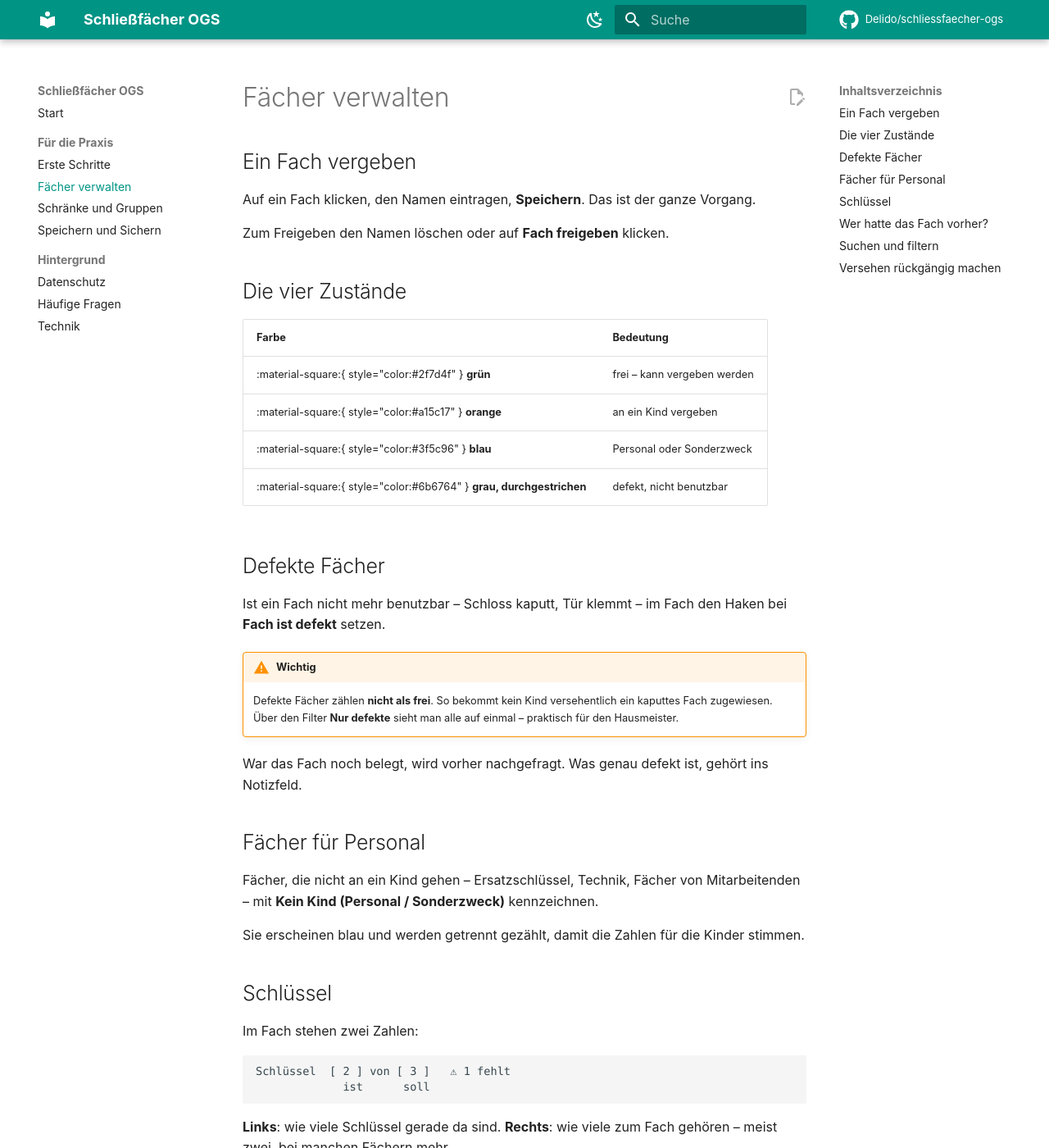
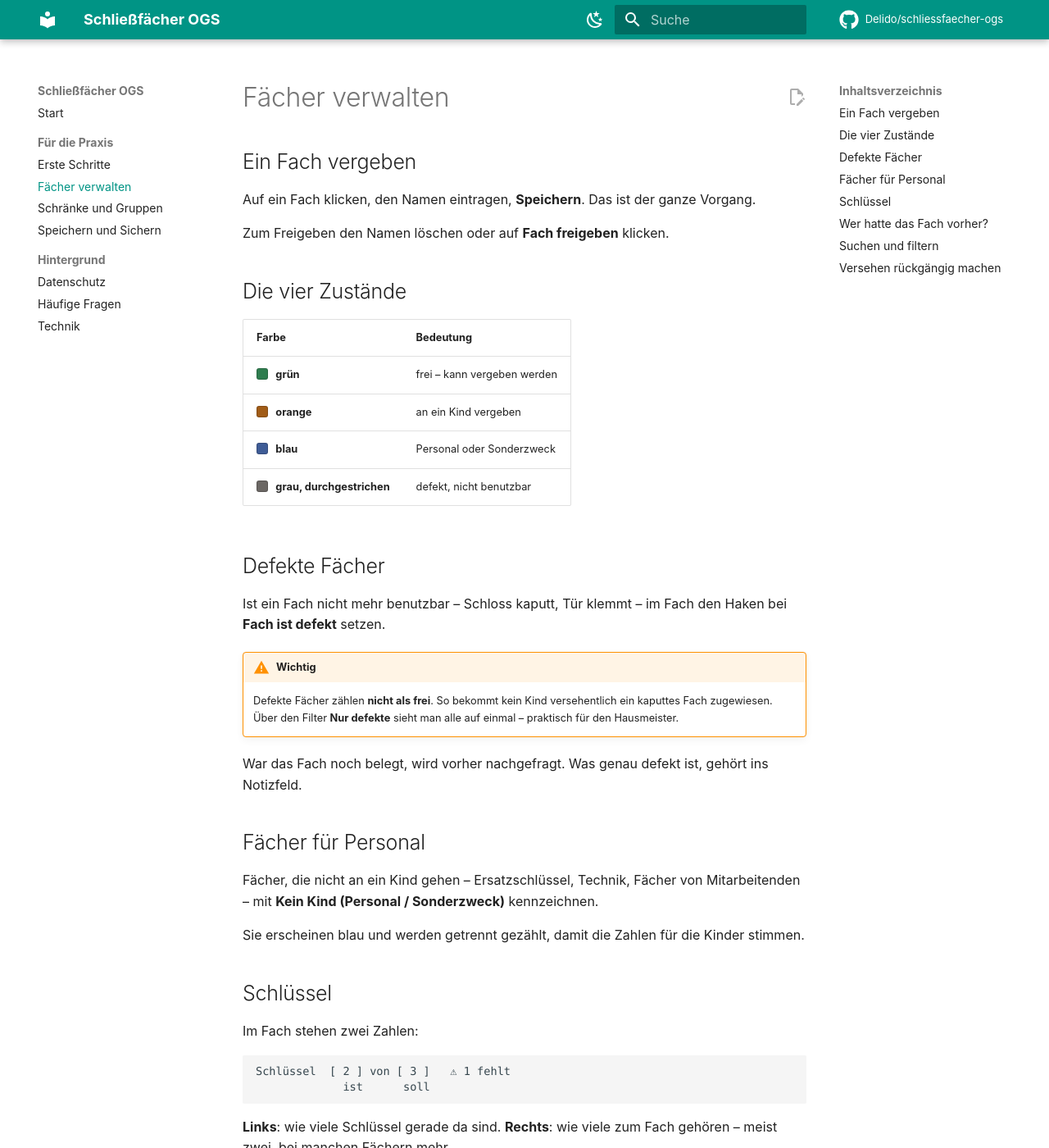
Before and after one commit to Delido/schliessfaecher-ogs, an MkDocs documentation site: the page built from docs/faecher.md, in a window 1280 px wide and 1400 px high. Shown: the whole window at 82% size. Built offline with MkDocs 1.6.1 and Material for MkDocs 9.7.7, drawn with Linux system fonts in a browser that asks for light colours; comment, search, counter and statistics services are not loaded; some of the changed text lies outside the part shown.

Commit message:
Doku: Darstellungsfehler behoben
Die Farbtabelle zeigte die Icon-Syntax als Rohtext, die Reiter auf
"Erste Schritte" wurden nicht als Reiter dargestellt – es fehlten die
Markdown-Erweiterungen. Farbkästchen laufen jetzt über eigenes CSS,
Reiter über pymdownx.tabbed.

Co-Authored-By: Claude Opus 5 <noreply@anthropic.com>

```diff
--- a/docs/faecher.md
+++ b/docs/faecher.md
@@ -10,10 +10,10 @@ Zum Freigeben den Namen löschen oder auf **Fach freigeben** klicken.
 
 | Farbe | Bedeutung |
 |---|---|
-| :material-square:{ style="color:#2f7d4f" } **grün** | frei – kann vergeben werden |
-| :material-square:{ style="color:#a15c17" } **orange** | an ein Kind vergeben |
-| :material-square:{ style="color:#3f5c96" } **blau** | Personal oder Sonderzweck |
-| :material-square:{ style="color:#6b6764" } **grau, durchgestrichen** | defekt, nicht benutzbar |
+| <span class="sw sw-frei"></span> **grün** | frei – kann vergeben werden |
+| <span class="sw sw-belegt"></span> **orange** | an ein Kind vergeben |
+| <span class="sw sw-personal"></span> **blau** | Personal oder Sonderzweck |
+| <span class="sw sw-defekt"></span> **grau, durchgestrichen** | defekt, nicht benutzbar |
 
 ## Defekte Fächer
 
@@ -76,5 +76,5 @@ Die Filter beantworten die häufigsten Fragen mit einem Klick:
 
 ## Versehen rückgängig machen
 
-Nach jeder Änderung erscheint oben **↶ Rückgängig** (oder [[Strg+Z]]). Damit lässt sich der
+Nach jeder Änderung erscheint oben **↶ Rückgängig** (oder **Strg + Z**). Damit lässt sich der
 letzte Schritt zurücknehmen – bis zu 20 Schritte, auch ein versehentlich gelöschter Schrank.
--- /dev/null
+++ b/docs/stylesheets/extra.css
@@ -0,0 +1,19 @@
+/* Farbkästchen für die Statustabelle – dieselben Farben wie in der App */
+.sw{
+  display:inline-block;
+  width:14px;
+  height:14px;
+  border-radius:3px;
+  vertical-align:-2px;
+  margin-right:.45em;
+  border:1px solid rgba(0,0,0,.18);
+}
+.sw-frei{background:#2f7d4f}
+.sw-belegt{background:#a15c17}
+.sw-personal{background:#3f5c96}
+.sw-defekt{background:#6b6764}
+
+/* Karten auf der Startseite */
+.md-typeset .grid.cards > ul > li{
+  border-radius:.5rem;
+}
--- a/mkdocs.yml
+++ b/mkdocs.yml
@@ -50,14 +50,19 @@ nav:
 
 markdown_extensions:
   - admonition
+  - attr_list
+  - def_list
+  - md_in_html
+  - tables
   - pymdownx.details
   - pymdownx.superfences
-  - pymdownx.keys
-  - attr_list
-  - md_in_html
-  - tables
+  - pymdownx.tabbed:
+      alternate_style: true
   - toc:
       permalink: true
+
+extra_css:
+  - stylesheets/extra.css
 
 plugins:
   - search:
```
